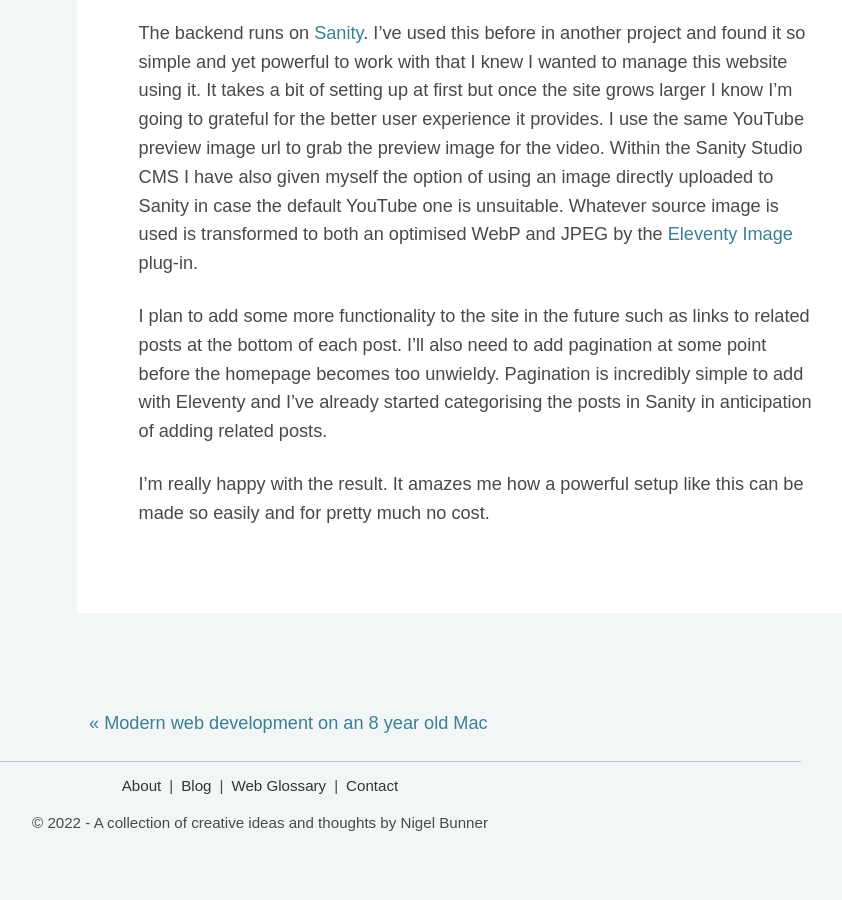
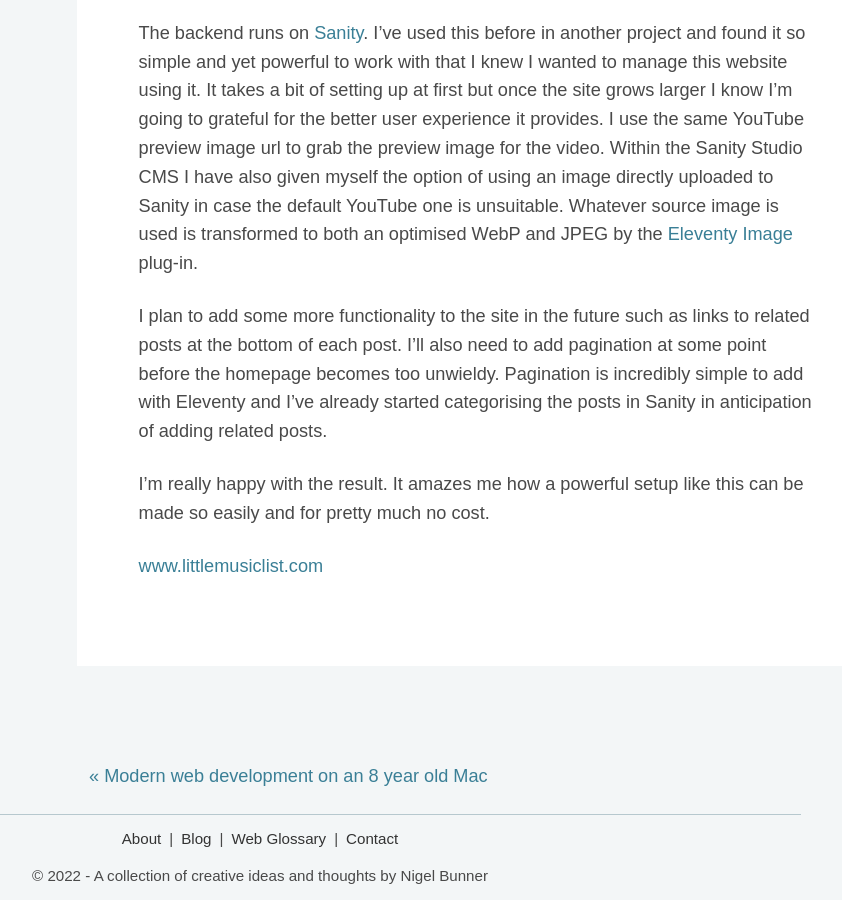
Before and after one commit to nbunner-personal/nigelbunner, a Jekyll site: the page built from _posts/2021-12-14-little-music-list.md, in a window 1280 px wide and 900 px high, scrolled down 1292 px. Shown: the whole window, without its empty margins (380-1222 px from the left). Built offline with Jekyll 4.4.1, drawn with Linux system fonts in a browser that asks for light colours; before the commit the page ends 2140 px from its top, so only the background shows below that.

Commit message:
Update 2021-12-14-little-music-list.md

```diff
--- a/_posts/2021-12-14-little-music-list.md
+++ b/_posts/2021-12-14-little-music-list.md
@@ -32,3 +32,5 @@
 I plan to add some more functionality to the site in the future such as links to related posts at the bottom of each post. I’ll also need to add pagination at some point before the homepage becomes too unwieldy. Pagination is incredibly simple to add with Eleventy and I’ve already started categorising the posts in Sanity in anticipation of adding related posts.
 
 I’m really happy with the result. It amazes me how a powerful setup like this can be made so easily and for pretty much no cost.
+
+[www.littlemusiclist.com](https://www.littlemusiclist.com)
```
